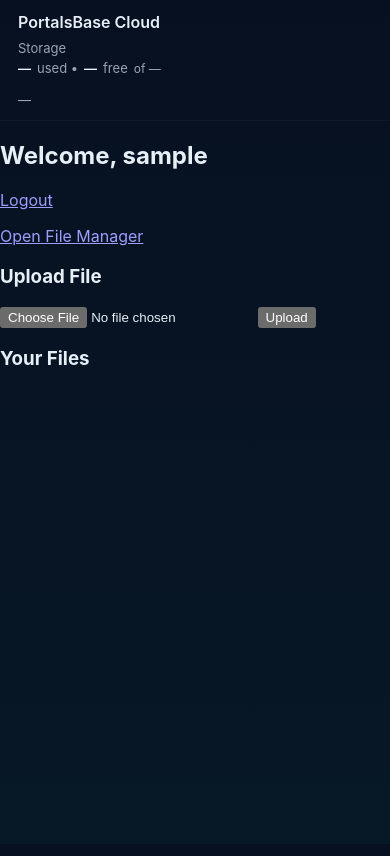
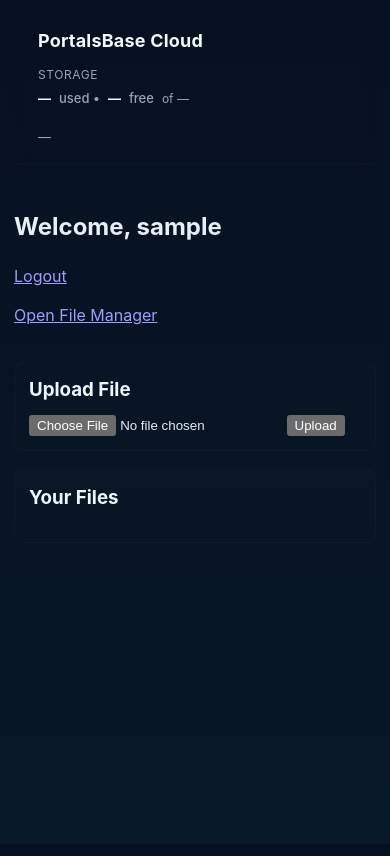
Before and after one commit to movieboxc17/Portalsbase-Cloud, a Flask app: page /dashboard in a window 390 px wide. Before the commit the page ends 365 px from the top, so only its background shows below. Run offline with Flask 3, Linux system fonts and the light colour scheme; the visitor is signed in with stand-in values (Sample User, id 1).

Commit message:
Update style.css

```diff
--- a/static/style.css
+++ b/static/style.css
@@ -1,126 +1,281 @@
 :root{
-  --accent:#2b90ff;
-  --accent-2:#66d9ff;
-  --bg:#0f1720;
-  --panel:#0b1220;
-  --muted:#9aa4b2;
-  --card:#0e1620;
-  --danger:#ff6b6b;
+  --bg-0: #071021;
+  --bg-1: #071826;
+  --panel: #0e1620;
+  --card: #0f1a24;
+  --muted: #9aa4b2;
+  --accent-1: #2b90ff;
+  --accent-2: #66d9ff;
+  --accent-3: #9be7ff;
+  --danger: #ff6b6b;
+  --glass: rgba(255,255,255,0.03);
+  --glass-2: rgba(255,255,255,0.02);
+  --radius: 10px;
+  --shadow: 0 6px 18px rgba(2,6,23,0.6);
+  --max-width: 1100px;
   color-scheme: dark;
-  --glass: rgba(255,255,255,0.03);
 }
-*{box-sizing:border-box}
+
+/* Reset + base */
+* { box-sizing: border-box; }
+html,body { height: 100%; }
 body{
   margin:0;
-  font-family:Inter,Segoe UI,system-ui,Roboto,"Helvetica Neue",Arial;
-  background:linear-gradient(180deg,#071021 0%, #071826 100%);
-  color:#e6eef6;
-  min-height:100vh;
-  -webkit-font-smoothing:antialiased;
-  -moz-osx-font-smoothing:grayscale;
+  font-family: Inter, system-ui, -apple-system, "Segoe UI", Roboto, "Helvetica Neue", Arial;
+  background: linear-gradient(180deg, var(--bg-0) 0%, var(--bg-1) 100%);
+  color: #e6eef6;
+  -webkit-font-smoothing: antialiased;
+  -moz-osx-font-smoothing: grayscale;
+  line-height:1.45;
+  padding-bottom: 40px;
 }
+
+/* Page container */
 .topbar{
   display:flex;
   align-items:center;
   justify-content:space-between;
-  gap:12px;
-  padding:12px 18px;
+  gap:16px;
+  padding:16px 24px;
   border-bottom:1px solid rgba(255,255,255,0.03);
+  backdrop-filter: blur(6px);
+  max-width: var(--max-width);
+  margin: 18px auto 12px;
+  width: calc(100% - 48px);
 }
-.brand{font-weight:600}
+.brand{ font-weight:700; font-size:18px; letter-spacing:0.2px; color: #f3fbff;}
 
-/* Storage block */
+/* STORAGE BLOCK (improved visuals) */
 .storage{
   display:flex;
+  gap:16px;
   align-items:center;
-  gap:16px;
-  min-width:360px;
-  max-width:640px;
+  width:100%;
+  max-width:760px;
 }
-.storage-info{display:flex;flex-direction:column;gap:4px;min-width:220px}
-.storage-label{font-size:13px;color:var(--muted)}
-.storage-numbers{font-size:13px;color:#cfe8ff;display:flex;gap:6px;align-items:center;flex-wrap:wrap}
-.num{font-weight:600;color:#e9f6ff}
-.num-sep{color:var(--muted)}
-.num-total{color:var(--muted);font-size:12px}
+.storage-info{ display:flex; flex-direction:column; gap:6px; min-width:240px; }
+.storage-label{ font-size:12px; color:var(--muted); text-transform:uppercase; letter-spacing:0.6px; }
+.storage-numbers{ font-size:13px; color:#cfe8ff; display:flex; gap:8px; align-items:center; flex-wrap:wrap; }
+.num{ font-weight:700; color:#eaf8ff; }
+.num-sep{ color:var(--muted); font-weight:500; }
+.num-total{ color:var(--muted); font-size:12px; }
 
-/* Bar */
+/* improved bar: left = used fill, right = free segment (visual split) */
 .storage-bar{
+  --height:16px;
   position:relative;
   flex:1;
-  height:14px;
-  background: rgba(255,255,255,0.03);
+  height:var(--height);
+  background: linear-gradient(90deg, rgba(255,255,255,0.02), rgba(255,255,255,0.01));
   border-radius:999px;
   overflow:hidden;
-  box-shadow: inset 0 1px 0 rgba(255,255,255,0.02);
+  box-shadow: inset 0 1px 0 rgba(255,255,255,0.02), var(--shadow);
   min-width:220px;
 }
+
+/* primary used fill (animated) */
 .storage-bar .fill{
+  position:absolute;
+  left:0;
+  top:0;
+  bottom:0;
   height:100%;
-  background: linear-gradient(90deg,var(--accent),var(--accent-2));
+  background: linear-gradient(90deg, var(--accent-1), var(--accent-2));
   width:0%;
-  transition: width 600ms cubic-bezier(.2,.9,.3,1);
+  transition: width 700ms cubic-bezier(.16,.9,.24,1), box-shadow 300ms;
+  box-shadow: 0 4px 14px rgba(43,144,255,0.14);
+  z-index:2;
+  display:flex;
+  align-items:center;
+  justify-content:flex-end;
+  padding-right:8px;
+  color: rgba(255,255,255,0.95);
+  font-weight:600;
+  font-size:12px;
 }
+
+/* subtle overlay to visually separate used/free with soft noise */
 .storage-bar .left-overlay{
   position:absolute;
   right:0;
   top:0;
   bottom:0;
-  background: linear-gradient(90deg, rgba(255,255,255,0.02), transparent);
+  width:100%;
+  background: linear-gradient(90deg, rgba(255,255,255,0.015), transparent);
+  z-index:1;
   pointer-events:none;
 }
 
-/* textual percentage */
-.storage-text{font-size:13px;color:var(--muted);min-width:160px;text-align:right}
+/* percent badge that sits above the bar */
+.storage-percent{
+  position:relative;
+  display:inline-flex;
+  align-items:center;
+  gap:8px;
+  min-width:88px;
+}
+.storage-text{
+  font-size:13px;
+  color:var(--muted);
+  min-width:92px;
+  text-align:right;
+}
 
-/* layout */
-.main{
+/* Main content area */
+.container{
+  padding:18px;
+  max-width: var(--max-width);
+  margin: 0 auto;
+  display:grid;
+  grid-template-columns: 320px 1fr;
+  gap:18px;
+}
+
+/* Sidebar */
+.sidebar{
+  background: linear-gradient(180deg, rgba(255,255,255,0.01), rgba(255,255,255,0.005));
+  border-radius: var(--radius);
+  padding:12px;
+  border: 1px solid rgba(255,255,255,0.02);
+}
+.path-crumbs{ font-size:13px; color:var(--muted); margin-bottom:8px; }
+
+#search{
+  width:100%;
+  padding:10px 12px;
+  margin-bottom:8px;
+  border-radius:8px;
+  border:1px solid rgba(255,255,255,0.03);
+  background: rgba(0,0,0,0.12);
+  color:inherit;
+  outline:none;
+}
+#search::placeholder{ color: rgba(255,255,255,0.35); }
+
+/* file list */
+.file-list{ overflow:auto; max-height:64vh; padding-top:6px; display:flex; flex-direction:column; gap:6px; }
+.file-row{
+  padding:10px;
+  border-radius:8px;
   display:flex;
-  gap:14px;
-  padding:14px;
+  align-items:center;
+  justify-content:space-between;
+  gap:10px;
+  cursor:pointer;
+  color:#dbe9ff;
+  transition: transform 160ms ease, background 160ms ease, box-shadow 160ms ease;
+  background: transparent;
+  border: 1px solid transparent;
 }
-.sidebar{
-  width:320px;
-  background:var(--panel);
-  border-radius:8px;
+.file-row:hover{
+  transform: translateY(-3px);
+  background: linear-gradient(180deg, rgba(255,255,255,0.018), rgba(255,255,255,0.01));
+  box-shadow: 0 6px 18px rgba(2,6,23,0.5);
+  border-color: rgba(255,255,255,0.03);
+}
+.file-name{ display:flex; gap:10px; align-items:center; }
+.file-name .icon{
+  width:36px; height:36px; border-radius:8px; display:inline-grid; place-items:center; font-size:16px;
+  background: linear-gradient(180deg, rgba(255,255,255,0.02), rgba(255,255,255,0.01));
+  color: var(--accent-2);
+  box-shadow: inset 0 1px 0 rgba(255,255,255,0.02);
+}
+.file-meta{ color:var(--muted); font-size:12px; min-width:140px; text-align:right; }
+
+/* viewer */
+.viewer{
+  background: linear-gradient(180deg, rgba(255,255,255,0.01), rgba(255,255,255,0.005));
+  border-radius: var(--radius);
   padding:12px;
+  min-height:60vh;
+  border: 1px solid rgba(255,255,255,0.02);
   display:flex;
   flex-direction:column;
-  gap:8px;
 }
-#search{
-  padding:8px;border-radius:6px;border:1px solid rgba(255,255,255,0.03);background:transparent;color:inherit;
+.viewer-toolbar{ display:flex; gap:8px; align-items:center; margin-bottom:8px; }
+.btn{
+  background:transparent;
+  border:1px solid rgba(255,255,255,0.04);
+  padding:8px 12px;
+  border-radius:8px;
+  color:inherit;
+  text-decoration:none;
+  cursor:pointer;
+  transition: background 160ms ease, transform 120ms ease;
 }
-.file-list{overflow:auto;max-height:64vh;padding-top:6px}
-.file-row{
-  padding:8px;border-radius:6px;display:flex;align-items:center;justify-content:space-between;gap:8px;
-  cursor:pointer;color:#dbe9ff;
+.btn:hover{ background: rgba(255,255,255,0.02); transform: translateY(-2px); }
+
+/* preview area */
+.preview{
+  flex:1;
+  display:flex;
+  align-items:center;
+  justify-content:center;
+  padding:12px;
+  border-radius:8px;
+  background: linear-gradient(180deg, rgba(0,0,0,0.06), rgba(0,0,0,0.02));
+  overflow:auto;
 }
-.file-row:hover{background:rgba(255,255,255,0.02)}
-.file-name{display:flex;gap:8px;align-items:center}
-.file-meta{color:var(--muted);font-size:12px}
+.preview img, .preview video, .preview audio, .preview pre{
+  max-width:100%;
+  max-height:78vh;
+  border-radius:6px;
+}
+.preview pre{
+  white-space:pre-wrap;
+  background: rgba(0,0,0,0.35);
+  padding:16px;
+  border-radius:8px;
+  font-size:13px;
+  color:#e7f5ff;
+}
 
-.viewer{
-  flex:1;
-  background:var(--card);
-  border-radius:8px;
-  padding:12px; min-height:60vh; display:flex;flex-direction:column;
+/* Upload & file list cards in dashboard */
+.upload, .files{
+  padding:14px;
+  border-radius:10px;
+  background: linear-gradient(180deg, rgba(255,255,255,0.01), rgba(255,255,255,0.005));
+  border: 1px solid rgba(255,255,255,0.02);
 }
-.viewer-toolbar{display:flex;gap:8px;align-items:center}
-.btn{background:transparent;border:1px solid rgba(255,255,255,0.04);padding:6px 10px;border-radius:6px;color:inherit;text-decoration:none}
-.preview{flex:1;display:flex;align-items:center;justify-content:center;padding:12px}
-.preview img, .preview video, .preview audio, .preview pre{
-  max-width:100%; max-height:80vh;border-radius:6px;
+.upload h3, .files h3 { margin:0 0 10px 0; color:#eaf8ff; }
+
+/* messages */
+.messages ul{ margin:0; padding-left:18px; color:#ffd; }
+
+/* small helpers */
+.kv { color:var(--muted); font-size:13px; }
+.small { font-size:12px; color:var(--muted); }
+
+/* responsive layout */
+@media (max-width: 980px) {
+  .container{ grid-template-columns: 1fr; padding:14px; }
+  .topbar{ margin:12px auto; width: calc(100% - 28px); flex-direction:column; align-items:flex-start; gap:12px; }
+  .storage{ width:100%; flex-direction:column; align-items:flex-start; gap:10px; }
+  .storage-text{ text-align:left; }
 }
-.preview pre{white-space:pre-wrap; background:rgba(0,0,0,0.25); padding:12px; border-radius:6px; overflow:auto}
-.refresh-row{display:flex;justify-content:flex-end;padding-top:6px}
-.path-crumbs{font-size:13px;color:var(--muted);margin-bottom:6px}
 
-/* responsive */
-@media (max-width:900px){
-  .storage{min-width:unset;flex-direction:column;align-items:flex-start;gap:8px}
-  .storage-text{text-align:left}
-  .topbar{flex-direction:column;align-items:flex-start;gap:8px}
-  .sidebar{width:100%}
-  .main{flex-direction:column}
+/* Accessibility focus */
+a:focus, button:focus, .btn:focus, input:focus {
+  outline: 3px solid rgba(66,153,225,0.15);
+  outline-offset: 2px;
+  border-radius:6px;
 }
+
+/* Tiny utility for badges shown alongside file names */
+.size-badge {
+  font-size:11px;
+  color:var(--muted);
+  padding:4px 8px;
+  border-radius:999px;
+  background: rgba(255,255,255,0.02);
+  border: 1px solid rgba(255,255,255,0.01);
+}
+
+/* Subtle footer note */
+.footer-note {
+  max-width:var(--max-width);
+  margin: 14px auto 40px;
+  color:var(--muted);
+  font-size:12px;
+  text-align:center;
+}
```
